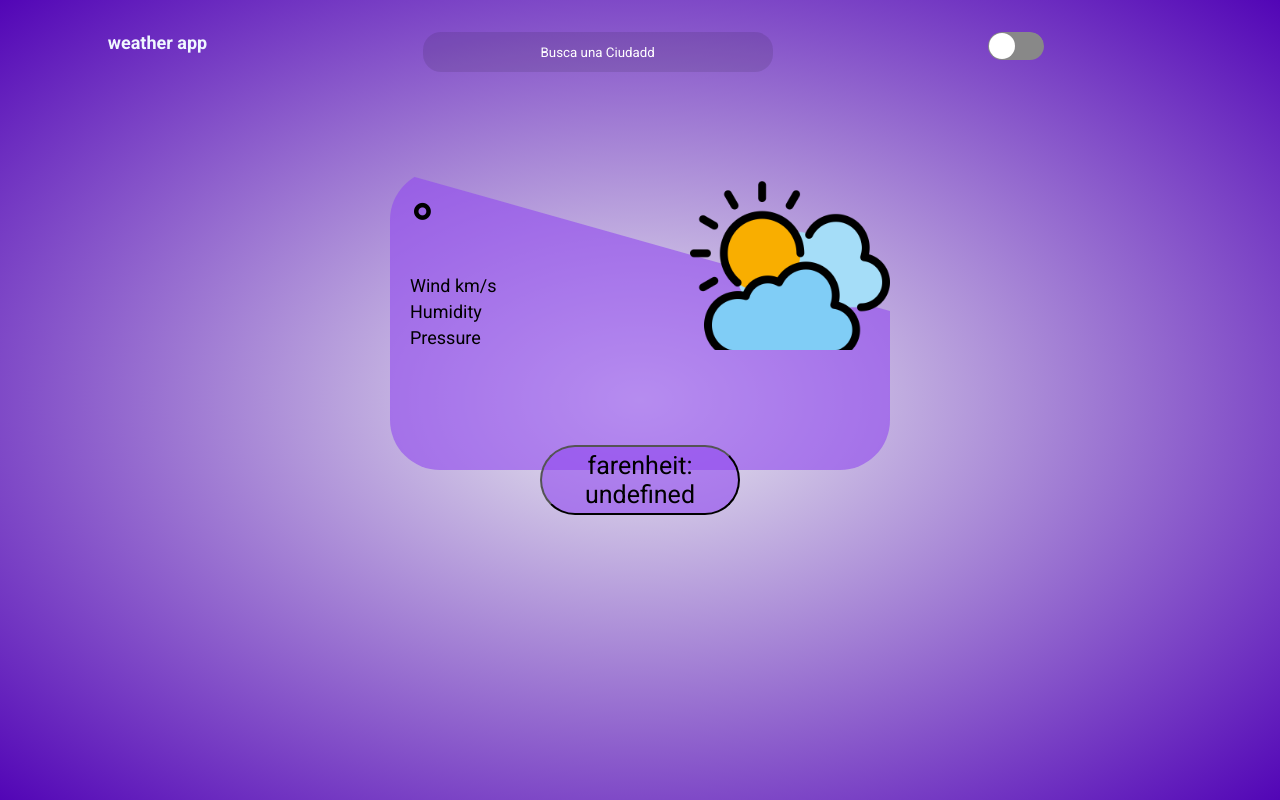
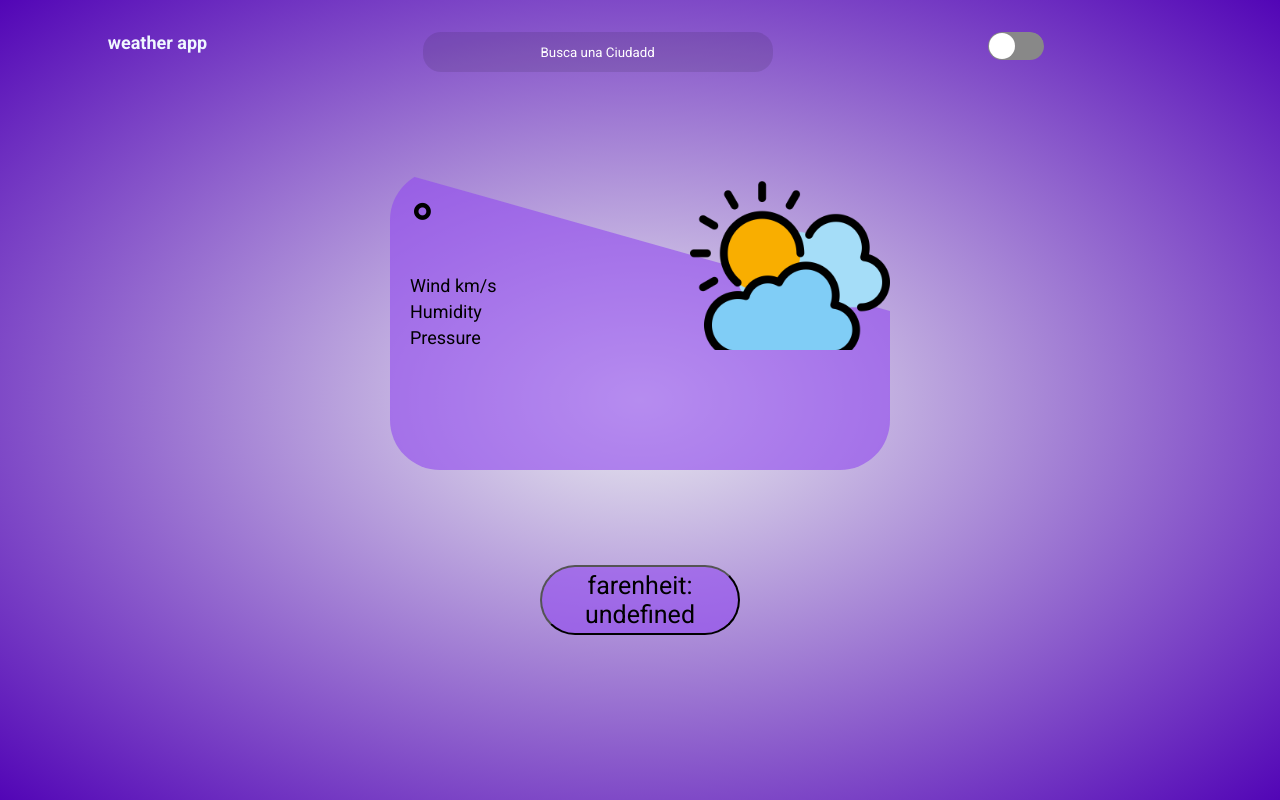
Before and after one commit to GerardoCerrillos/Clim, a React (Vite) app: page / in a window 1280 px wide. Built offline with nearby package versions, Linux system fonts and the light colour scheme; no server answers.

Commit message:
boton >.>

```diff
--- a/src/components/button.css
+++ b/src/components/button.css
@@ -1,7 +1,7 @@
 .buttom_dark
 {
   position: absolute;
-  top: 60%;
+  top: 75%;
   left: 50%;
   transform: translate(-50%, -50%);
   height: 70px;
@@ -15,7 +15,7 @@
 .buttom_white
 {
   position: absolute;
-  top: 60%;
+  top: 75%;
   left: 50%;
   transform: translate(-50%, -50%);
   height: 70px;
```
